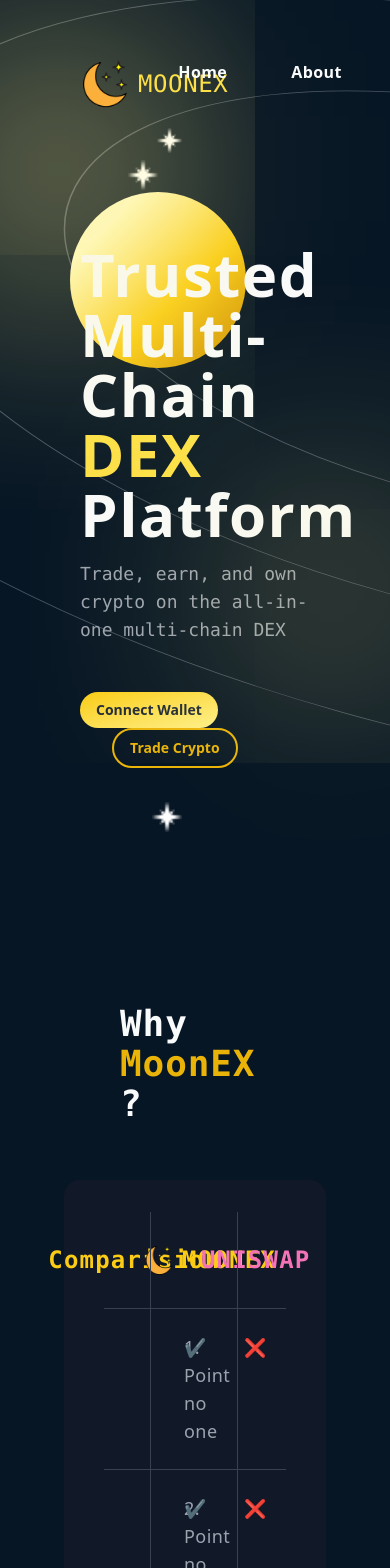
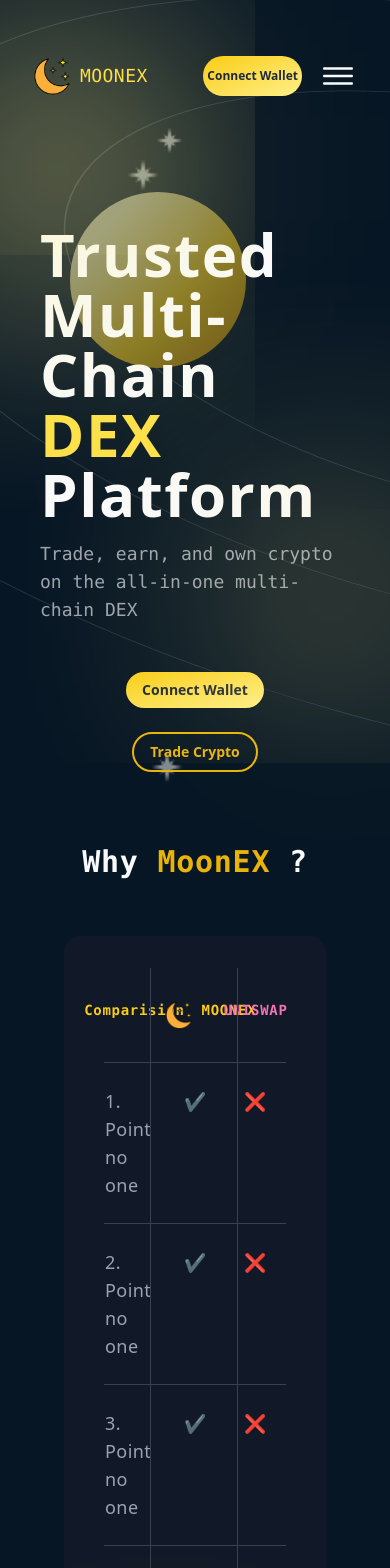
Before and after one commit to kartikscript/moonex, a React (Vite) app: page / in a window 390 px wide. Shown: the top 1568 px of the page. Built offline with nearby package versions, Linux system fonts and the light colour scheme.

Commit message:
responsive pending

```diff
--- a/package.json
+++ b/package.json
@@ -13,7 +13,6 @@
     "@radix-ui/react-menubar": "^1.1.2",
     "class-variance-authority": "^0.7.1",
     "clsx": "^2.1.1",
-    "lucide-react": "^0.461.0",
     "react": "^18.3.1",
     "react-dom": "^18.3.1",
     "react-icons": "^5.3.0",
--- a/src/App.tsx
+++ b/src/App.tsx
@@ -23,24 +23,25 @@ function App() {
           <div className=" absolute top-[20%] left-[15%] rounded-full shadow-[0_0_250px_90px] shadow-yellow-200"/>
           <div className=" absolute bottom-[30%] right-[15%] rounded-full shadow-[0_0_250px_60px] shadow-yellow-200"/>
           <Navbar/>
-          <div className='px-20 my-auto space-y-4'>
+          <div className='px-10 sm:px-20 my-auto space-y-4'>
             <h1 className='text-6xl font-bold tracking-wide'>Trusted Multi-Chain <br/><span className='text-yellow-300'>DEX</span> Platform</h1>
             <h3 className='text-gray-400 text-lg font-mono font-medium'>Trade, earn, and own crypto on the all-in-one multi-chain DEX</h3>
-            <div className='pt-8 space-x-8'>
+            <div className='pt-8 sm:space-x-8 sm:block flex flex-col items-center gap-6'>
               <button className="px-4 py-2 bg-gradient-to-br from-yellow-400 to-yellow-200 text-gray-800 rounded-full font-bold text-sm hover:from-yellow-500 hover:to-yellow-300  transition-all duration-200 delay-75">Connect Wallet</button>
               <button className="px-4 py-2 text-yellow-500 rounded-full font-bold text-sm border-2 border-yellow-500 hover:bg-yellow-500 hover:text-gray-800 transition-all duration-200 delay-75">Trade Crypto</button>
             </div>
           </div>
         </main>
-        <div className='px-16 mt-40'>
+        <div className='px-16 md:mt-40'>
           <section className='space-y-14'>
-            <h2 className='text-4xl font-mono px-14 font-bold tracking-wide'>Why <span className='text-yellow-500'>MoonEX</span> ?</h2>
-            <table className="relative flex flex-col bg-gray-900 px-10 pt-8 pb-12 rounded-2xl border-collapse">
+            <h2 className='text-3xl sm:text-4xl font-mono text-center sm:text-start sm:pl-14 font-bold tracking-wide'>Why <span className='text-yellow-500'>MoonEX</span> ?</h2>
+            <div className='relative px-10 pt-8 pb-12 rounded-2xl bg-gray-900'>
               <div className=" absolute bottom-[5%] left-[40%] rounded-full shadow-[0_0_300px_60px] shadow-yellow-200"/>
               <div className='absolute top-auto bottom-auto left-[33%] h-[90%] w-[1px] bg-gray-700 '/>
               <div className='absolute top-auto bottom-auto left-[66%] h-[90%] w-[1px] bg-gray-700 '/>
+              <table className=" w-full ">
                 <thead>
-                <tr className='text-2xl font-mono tracking-wider grid grid-cols-3 justify-items-center  *:py-8'>
+                  <tr className='text-sm md:text-lg lg:text-2xl font-mono tracking-wider grid grid-cols-3 justify-items-center  *:py-8'>
                     <th className='text-yellow-400'>Comparision</th>
                     <th className='inline-flex gap-2 text-yellow-400'><img src='/images/logo.png' alt='logo' width={30} height={30}/> MOONEX</th>
                     <th className='text-pink-400'>UNISWAP</th>
@@ -50,7 +51,7 @@ function App() {
                   {
                     ['1. Point no one','2. Point no one','3. Point no one','4. Point no one','5. Point no one']
                       .map(item=>(
-                        <tr key={item} className='*:py-6 *:px-20'>
+                          <tr key={item} className='*:py-6 md:*:pl-10 lg:*:pl-20'>
                             <td className='place-self-start'>{item}</td>
                             <td >✔</td>
                             <td >❌</td>
@@ -59,6 +60,7 @@ function App() {
                   }
                 </tbody>
               </table>
+            </div>
           </section>
           <section className='mt-16 space-y-10'>
             <h2 className='text-4xl text-center font-mono px-14 font-bold tracking-wide'>Our <span className='text-yellow-500'>Features</span></h2>
--- a/src/components/SolarSystem.tsx
+++ b/src/components/SolarSystem.tsx
@@ -2,7 +2,7 @@
 
 const SolarSystem = () => {
   return (
-    <div className="">
+    <div className="opacity-50 sm:opacity-100">
       {/* Orbits */}
       <div className="left-52 top-2  absolute skew-y-[25deg] skew-x-[20deg] -rotate-[28deg]  border border-gray-600 rounded-full  w-[600px] h-[600px] "/>
       <div className="left-20 -top-32  absolute skew-y-[25deg] skew-x-[20deg] -rotate-[28deg]  border border-gray-600 rounded-full  w-[900px] h-[900px] "/>
--- a/src/components/shared/Navbar.tsx
+++ b/src/components/shared/Navbar.tsx
@@ -1,25 +1,49 @@
+import { useState } from "react"
+import { IoIosMenu } from "react-icons/io"
 
 
 const Navbar = () => {
+
+  const [openMenu, setOpenMenu] = useState(false)
+
   return (
-    <div className="z-20 relative px-20 py-14 flex justify-between items-center">
-      <div className="flex items-center gap-2">
+    <div className="z-20 relative px-8 lg:px-20 py-14 flex justify-between items-center gap-8">
+      <div className="flex  items-center gap-2">
         <img
+        className="xl:size-[50px] size-[40px] "
         src="/images/logo.png"
         alt="logo"
-        width={50}
-        height={50}
+
         />
-        <h1 className=" text-yellow-300 font-mono text-2xl tracking-wide ">MOONEX</h1>
+        <h1 className=" text-yellow-300 font-mono text-lg lg:text-xl xl:text-2xl tracking-wide ">MOONEX</h1>
       </div>
-      <div className="flex gap-16">
+      <div className=" hidden md:flex  md:gap-8 xl:gap-16">
         {
           ['Home','About','Roadmap','FAQs','Contact Us'].map(item=>(
-            <a href="/" key={item} className="font-semibold tracking-wide text-gray-50 hover:text-yellow-300 transition-all duration-200">{item}</a>
+            <a href="/" key={item} className="font-semibold md:text-sm xl:text-base tracking-wide text-gray-50 hover:text-yellow-300 transition-all duration-200">{item}</a>
           ))
         }
       </div>
-      <button className="px-4 py-2 bg-gradient-to-br from-yellow-400 to-yellow-200 text-gray-800 rounded-full font-bold text-sm hover:from-yellow-500 hover:to-yellow-300  transition-all duration-200 delay-75">Connect Wallet</button>
+      <div className="inline-flex gap-4 sm:gap-10">
+        <button className="p-1 sm:px-4 sm:py-2 bg-gradient-to-br from-yellow-400 to-yellow-200 text-gray-800 rounded-full font-bold text-xs xl:text-sm hover:from-yellow-500 hover:to-yellow-300  transition-all duration-200 delay-75">Connect Wallet</button>
+        <IoIosMenu
+         onClick={()=>setOpenMenu(true)}
+         className="md:hidden size-10  cursor-pointer"
+        />
+      </div>
+      <div
+       onClick={()=>setOpenMenu(false)}
+       className={`fixed right-0 top-0 w-full ${openMenu ?'h-full ':'h-0 '} overflow-hidden z-50 backdrop-blur-xl flex flex-col items-center justify-center gap-10 transition-all duration-200`}
+       >
+        {openMenu&&<div className="fixed top-0 right-0 size-full bg-black/40 z-40"/>}
+        {
+          ['Home','About','Roadmap','FAQs','Contact Us'].map(item=>(
+            <a href="/" key={item} className={`${openMenu ?'opacity-100 bg-white/20':'opacity-0 bg-white/50'} relative z-50 font-semibold text-3xl  py-4 px-8 rounded-full tracking-wide text-gray-50 hover:text-yellow-300 transition-all delay-200 duration-500`}>
+              {item}
+            </a>
+          ))
+        }
+      </div>
     </div>
   )
 }
```
Also changed, not shown: 1 other file (tests, documents, lock files or other folders). Lines whose indentation alone changed are shown as unchanged.
